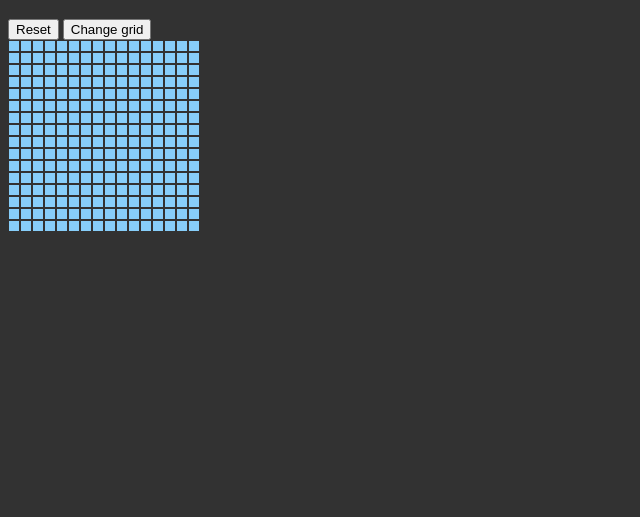
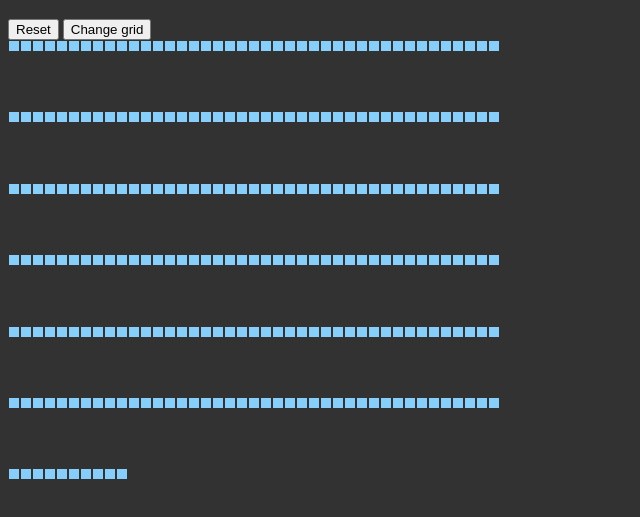
Before and after one commit to tran-kenneth/odin-etch-a-sketch, a plain HTML site: page index.html in a window 1280 px wide. Shown: the part 61-578 px from the top of the page, without its empty margins (0-640 px from the left). Drawn offline with Linux system fonts and the light colour scheme.

Commit message:
Change default grid size to be 500px x 500px

```diff
--- a/styles.css
+++ b/styles.css
@@ -9,7 +9,8 @@ body {
 .grid-container {
   display: flex;
   flex-wrap: wrap;
-  width: 192px;
+  width: 500px;
+  height: 500px;
 }
 
 .grid-pixel {
```
